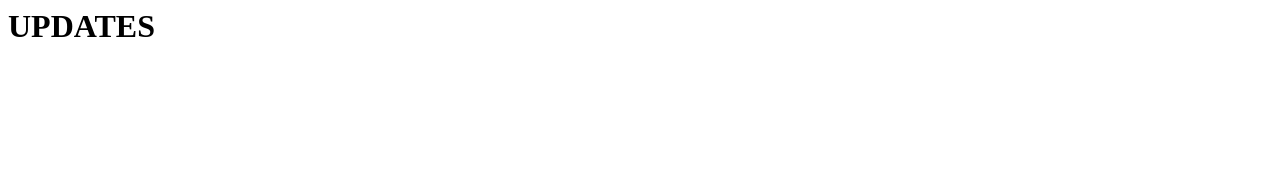
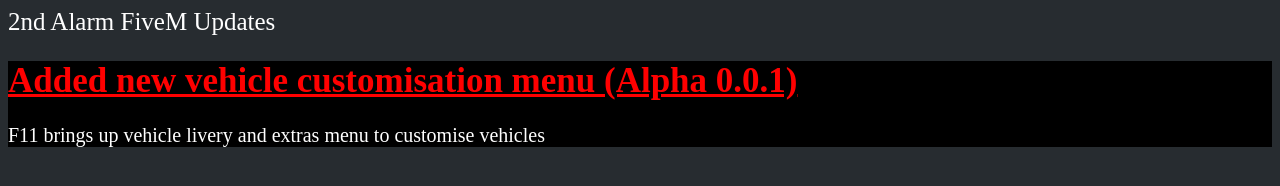
Before and after one commit to Gavin72/FiveM, a plain HTML site: page index.html in a window 1280 px wide. Drawn offline with Linux system fonts and the light colour scheme.

Commit message:
Update index.html

```diff
--- a/index.html
+++ b/index.html
@@ -1 +1,43 @@
-<h1>UPDATES</h1>
+<html>
+
+<style>
+body {
+background-color: #272c30;
+}
+
+.title {
+font-size: 35px;
+color: red;
+text-decoration: underline;
+text-decoration: bold;
+}
+
+.info {
+color: white;
+font-size:20px;
+}
+
+.border {
+background-color: #000000;
+}
+
+.footer {
+color: #ffffff;
+font-size: 25px;
+}
+
+</style>
+
+<header>
+<p class='footer'> 2nd Alarm FiveM Updates</p>
+</header>
+<body>
+
+<div class='border'>
+	<h1 class='title'>Added new vehicle customisation menu (Alpha 0.0.1)</h1>
+	<p class='info'>F11 brings up vehicle livery and extras menu to customise vehicles </p>
+</div>
+
+</body>
+
+</html>
```
